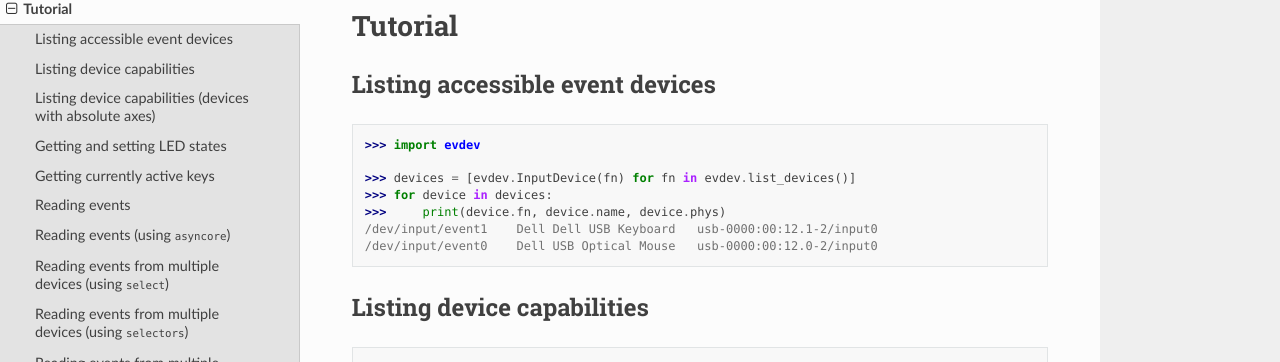
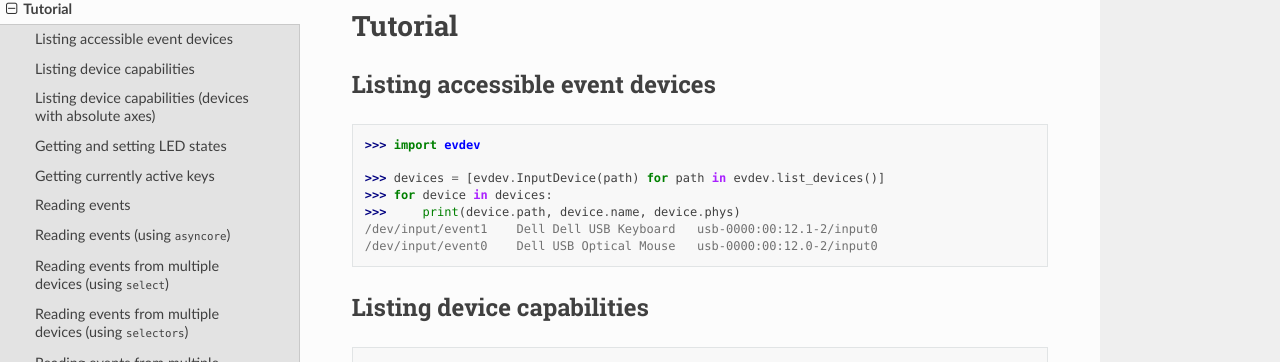
Before and after one commit to gvalkov/python-evdev, a Sphinx documentation site: the page built from docs/tutorial.rst, in a window 1280 px wide and 900 px high. Shown: the part 92-454 px from the top of the window. Built offline with Sphinx 7.4.7 and the Read the Docs theme 2.0.0, drawn with Linux system fonts in a browser that asks for light colours.

Commit message:
Deprecate InputDevice.fn in favor of InputDevice.path
InputDevice.fn is still available and points to InputDevice.path,
while also printing a DeprecationWarning.

```diff
--- a/docs/tutorial.rst
+++ b/docs/tutorial.rst
@@ -9,12 +9,11 @@
 
     >>> import evdev
 
-    >>> devices = [evdev.InputDevice(fn) for fn in evdev.list_devices()]
+    >>> devices = [evdev.InputDevice(path) for path in evdev.list_devices()]
     >>> for device in devices:
-    >>>     print(device.fn, device.name, device.phys)
+    >>>     print(device.path, device.name, device.phys)
     /dev/input/event1    Dell Dell USB Keyboard   usb-0000:00:12.1-2/input0
     /dev/input/event0    Dell USB Optical Mouse   usb-0000:00:12.0-2/input0
-
 
 
 Listing device capabilities
@@ -212,7 +211,7 @@
         while True:
             events = yield from device.async_read()
             for event in events:
-                print(device.fn, evdev.categorize(event), sep=': ')
+                print(device.path, evdev.categorize(event), sep=': ')
 
     mouse = evdev.InputDevice('/dev/input/eventX')
     keybd = evdev.InputDevice('/dev/input/eventY')
@@ -234,7 +233,7 @@
 
     async def print_events(device):
         async for event in device.async_read_loop():
-            print(device.fn, evdev.categorize(event), sep=': ')
+            print(device.path, evdev.categorize(event), sep=': ')
 
     for device in mouse, keybd:
         asyncio.ensure_future(print_events(device))
--- a/docs/usage.rst
+++ b/docs/usage.rst
@@ -9,9 +9,9 @@
 
     >>> import evdev
 
-    >>> devices = [evdev.InputDevice(fn) for fn in evdev.list_devices()]
+    >>> devices = [evdev.InputDevice(path) for path in evdev.list_devices()]
     >>> for device in devices:
-    ...    print(device.fn, device.name, device.phys)
+    ...    print(device.path, device.name, device.phys)
     /dev/input/event1    USB Keyboard        usb-0000:00:12.1-2/input0
     /dev/input/event0    USB Optical Mouse   usb-0000:00:12.0-2/input0
 
```
Also changed, not shown: 4 other files.
